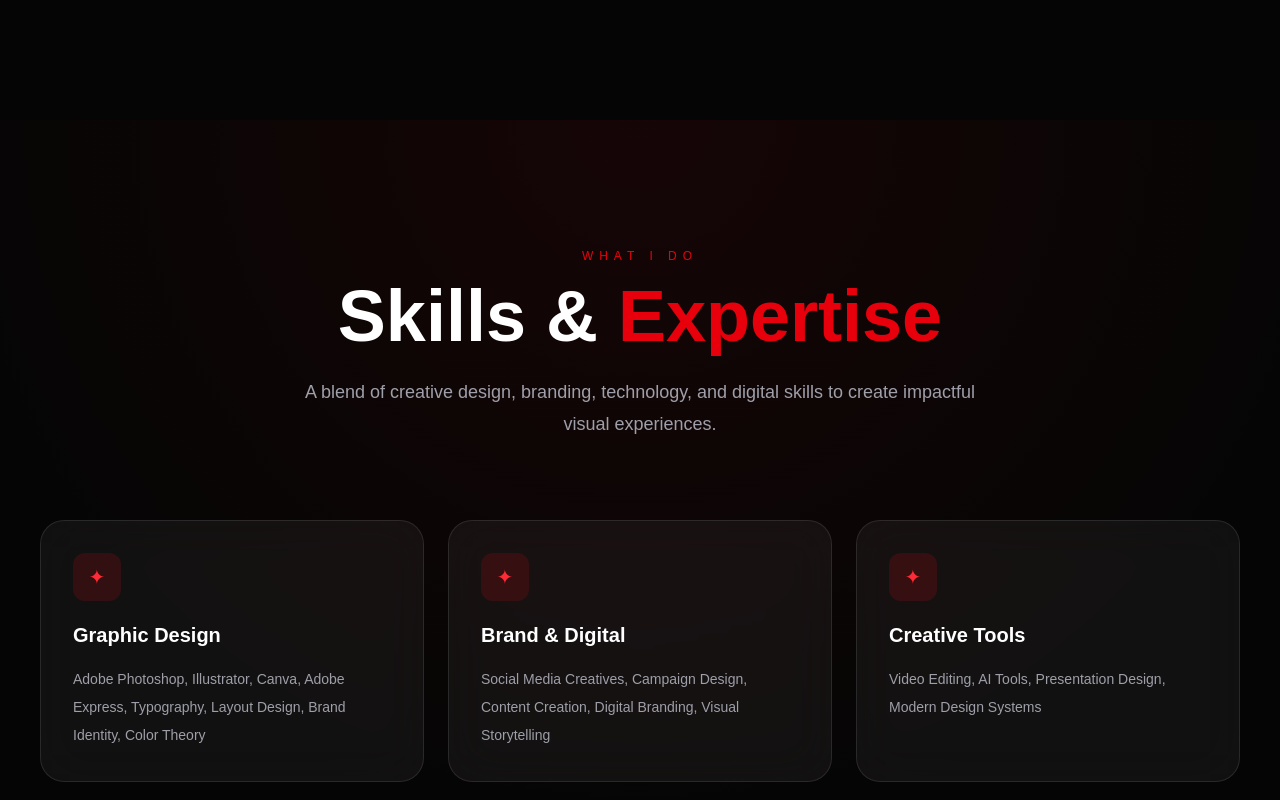
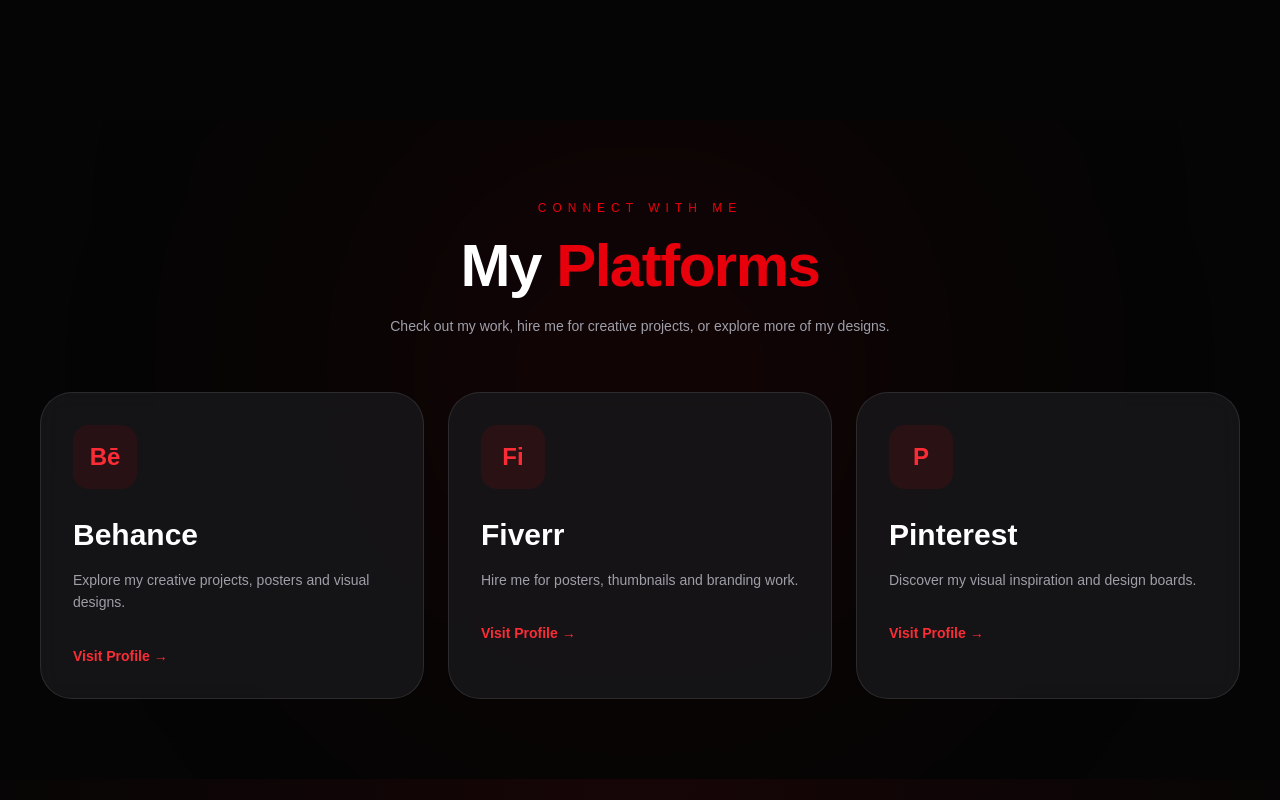
Before and after one commit to harshkohli180905-cloud/portfolio, a Next.js app: page / in a window 1280 px wide. Shown: the part 3960-4760 px from the top of the page. Built offline with nearby package versions, Linux system fonts and the light colour scheme.

Commit message:
add platform links section

```diff
--- a/app/page.tsx
+++ b/app/page.tsx
@@ -6,6 +6,7 @@
 import Hero from "@/components/Hero";
 import About from "@/components/About";
 import Work from "@/components/Work";
+import PlatformLinks from "@/components/PlatformLinks";
 import Skills from "@/components/Skills";
 import Experience from "@/components/Experience";
 import Testimonials from "@/components/Testimonials";
@@ -32,6 +33,7 @@
       <Hero />
       <About />
       <Work />
+      <PlatformLinks />
       <Skills />
       <Experience />
       <Testimonials />
--- /dev/null
+++ b/components/PlatformLinks.tsx
@@ -0,0 +1,154 @@
+export default function PlatformLinks() {
+  const platforms = [
+    {
+      name: "Behance",
+      desc: "Explore my creative projects, posters and visual designs.",
+      link: "https://www.behance.net/harshkohlidesigns",
+      logo: "Bē",
+    },
+    {
+      name: "Fiverr",
+      desc: "Hire me for posters, thumbnails and branding work.",
+      link: "https://www.fiverr.com/harshhh_kohli",
+      logo: "Fi",
+    },
+    {
+      name: "Pinterest",
+      desc: "Discover my visual inspiration and design boards.",
+      link: "https://www.pinterest.com/harshkohlidesigns",
+      logo: "P",
+    },
+  ];
+
+  return (
+    <section
+      id="platforms"
+      className="relative overflow-hidden bg-[#050505] px-5 py-20 text-white sm:px-6 lg:px-10"
+    >
+
+      {/* Glow */}
+      <div className="absolute left-1/2 top-0 h-[500px] w-[500px] -translate-x-1/2 rounded-full bg-red-600/10 blur-[160px]" />
+
+
+      <div className="relative z-10 mx-auto max-w-7xl">
+
+
+        {/* Heading */}
+        <div className="mb-14 text-center">
+
+          <p className="mb-5 text-xs uppercase tracking-[0.5em] text-red-600">
+            Connect With Me
+          </p>
+
+          <h2 className="text-4xl font-black tracking-tight sm:text-5xl md:text-6xl">
+            My <span className="text-red-600">Platforms</span>
+          </h2>
+
+          <p className="mx-auto mt-5 max-w-xl text-sm text-zinc-400">
+            Check out my work, hire me for creative projects,
+            or explore more of my designs.
+          </p>
+
+        </div>
+
+
+
+        {/* Cards */}
+        <div className="grid gap-6 md:grid-cols-3">
+
+
+          {platforms.map((platform) => (
+
+            <a
+              key={platform.name}
+              href={platform.link}
+              target="_blank"
+              rel="noopener noreferrer"
+              className="
+              group relative overflow-hidden rounded-[32px]
+              border border-white/10
+              bg-zinc-900/80
+              p-8
+              backdrop-blur-md
+              transition-all duration-500
+              hover:-translate-y-3
+              hover:border-red-600/50
+              hover:shadow-[0_0_70px_rgba(220,38,38,0.25)]
+              "
+            >
+
+
+              {/* Hover Glow */}
+              <div className="
+              absolute inset-0
+              bg-gradient-to-br
+              from-red-600/10
+              to-transparent
+              opacity-0
+              transition duration-500
+              group-hover:opacity-100
+              " />
+
+
+
+              <div className="relative z-10">
+
+
+                {/* Logo */}
+                <div className="
+                mb-7 flex h-16 w-16
+                items-center justify-center
+                rounded-2xl
+                bg-red-600/10
+                text-2xl
+                font-black
+                text-red-500
+                transition-all duration-500
+                group-hover:bg-red-600
+                group-hover:text-white
+                ">
+                  {platform.logo}
+                </div>
+
+
+
+                <h3 className="text-3xl font-bold">
+                  {platform.name}
+                </h3>
+
+
+
+                <p className="mt-4 text-sm leading-relaxed text-zinc-400">
+                  {platform.desc}
+                </p>
+
+
+
+                <div className="
+                mt-8 flex items-center gap-2
+                text-sm font-semibold
+                text-red-500
+                transition
+                group-hover:translate-x-2
+                ">
+                  Visit Profile →
+                </div>
+
+
+              </div>
+
+
+            </a>
+
+          ))}
+
+
+        </div>
+
+
+      </div>
+
+
+    </section>
+  );
+}
--- a/package.json
+++ b/package.json
@@ -11,7 +11,7 @@
   "dependencies": {
     "@emailjs/browser": "^4.4.1",
     "framer-motion": "^12.42.2",
-    "lucide-react": "^1.24.0",
+    "lucide-react": "^1.25.0",
     "next": "16.2.10",
     "react": "19.2.4",
     "react-dom": "19.2.4",
```
Also changed, not shown: 1 other file (tests, documents, lock files or other folders).
